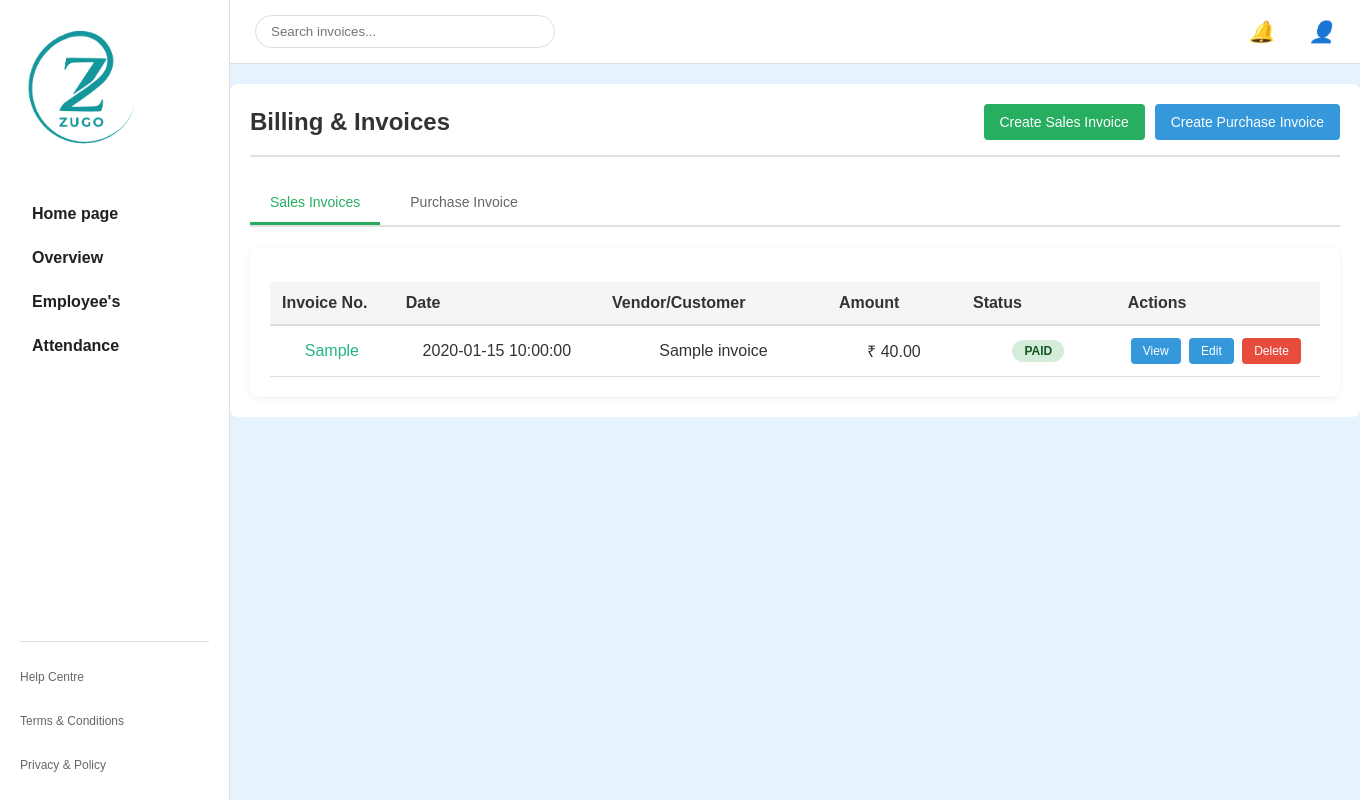
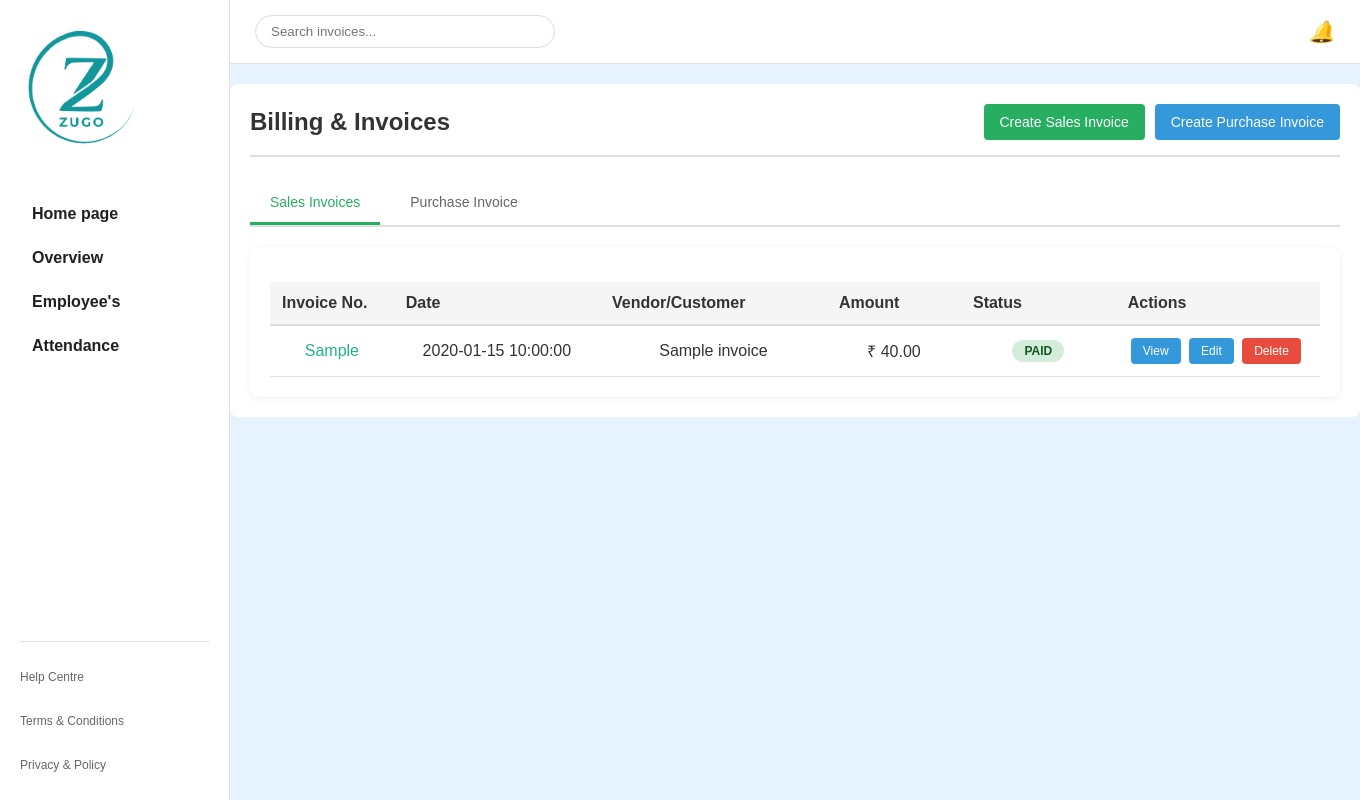
Before and after one commit to zugo-private-limited/attendance, a FastAPI app: template templates/billing.html in a window 1360 px wide. Run offline with FastAPI, Linux system fonts and the light colour scheme; the template is opened without the code that fills it: most values are stand-ins (such as "Sample title", 1, 10 or a date in 2020); some libraries are stand-ins or nearby versions.

Commit message:
remove profile image

```diff
--- a/templates/billing.html
+++ b/templates/billing.html
@@ -39,7 +39,6 @@
                 </div>
                 <div class="top-icons">
                     <i>🔔</i>
-                    <a href="{{ url_for('dashboard_view') }}" style="text-decoration:none; color:inherit;"><i>👤</i></a>
                 </div>
             </header>
 
```
